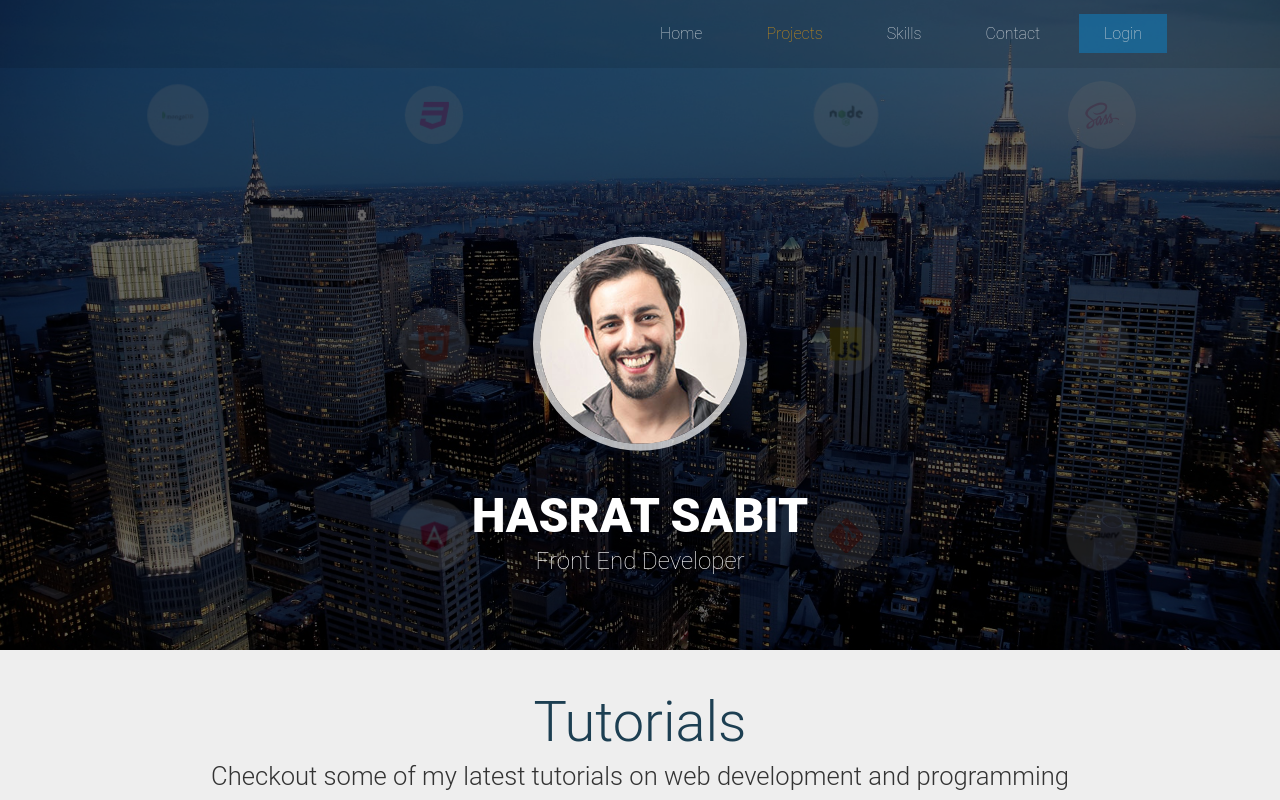
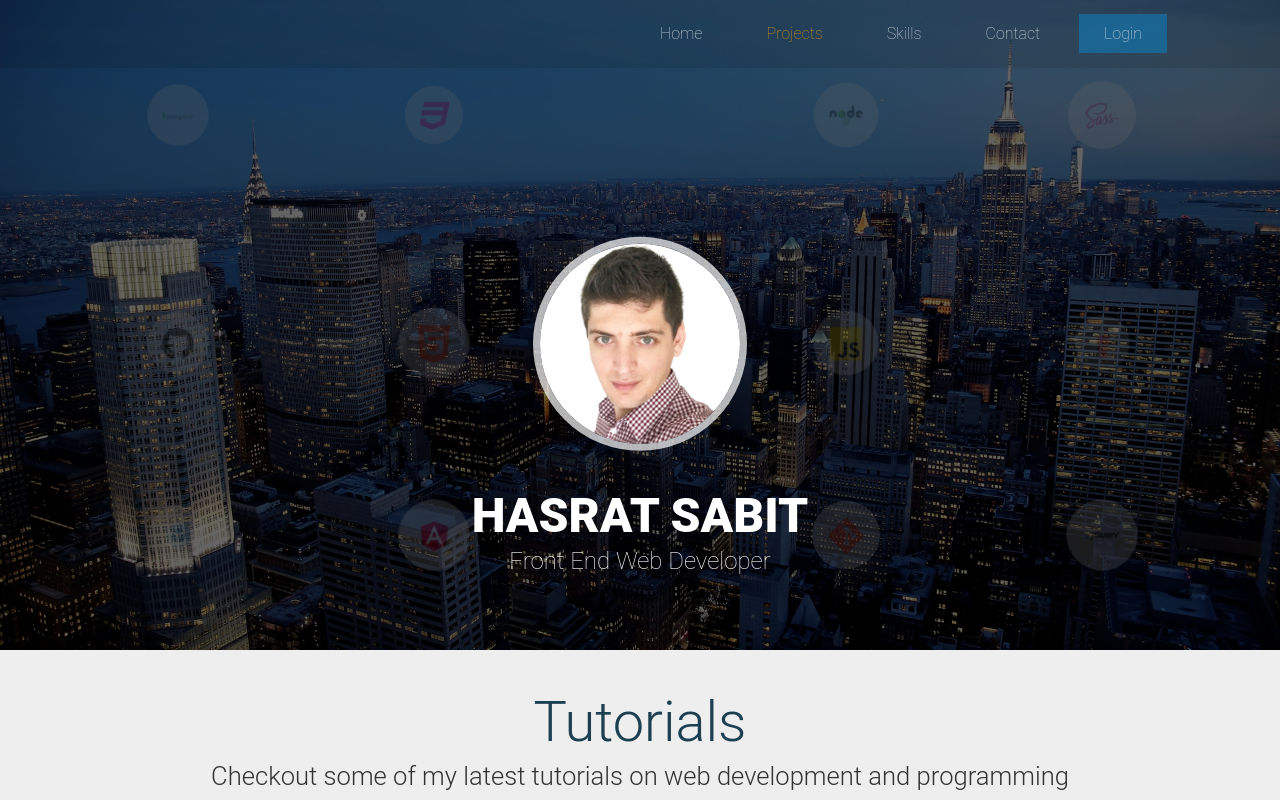
Before and after one commit to hasratsabit/personal-page, a website: page app/index.html in a window 1280 px wide. Shown: the top 800 px of the page. Drawn offline with Linux system fonts and the light colour scheme.

Commit message:
images added

```diff
--- a/app/index.html
+++ b/app/index.html
@@ -50,9 +50,9 @@
     </div>
     <div class="site-header__transparent-background">
       <div class="site-header__header-content">
-         <img src="/assets/images/team-1.jpg" class="site-header__round-image" alt="">
+         <img src="/assets/images/img-6.jpg" class="site-header__round-image" alt="">
          <h1 class="site-header__title">Hasrat Sabit</h1>
-         <p class="site-header__description">Front End Developer</p>
+         <p class="site-header__description">Front End Web Developer</p>
       </div>
     </div>
 
```
Also changed, not shown: app/assets/images/header-large.jpg (deleted), app/assets/images/header-medium.jpg (deleted), app/assets/images/header-small.jpg (deleted), app/assets/images/img-6.jpg (added), app/assets/images/large-header-img.jpg (deleted), app/assets/images/my-avatar.png (deleted), app/assets/images/profile-large.jpg (added), app/assets/images/team-1.jpg (deleted).
